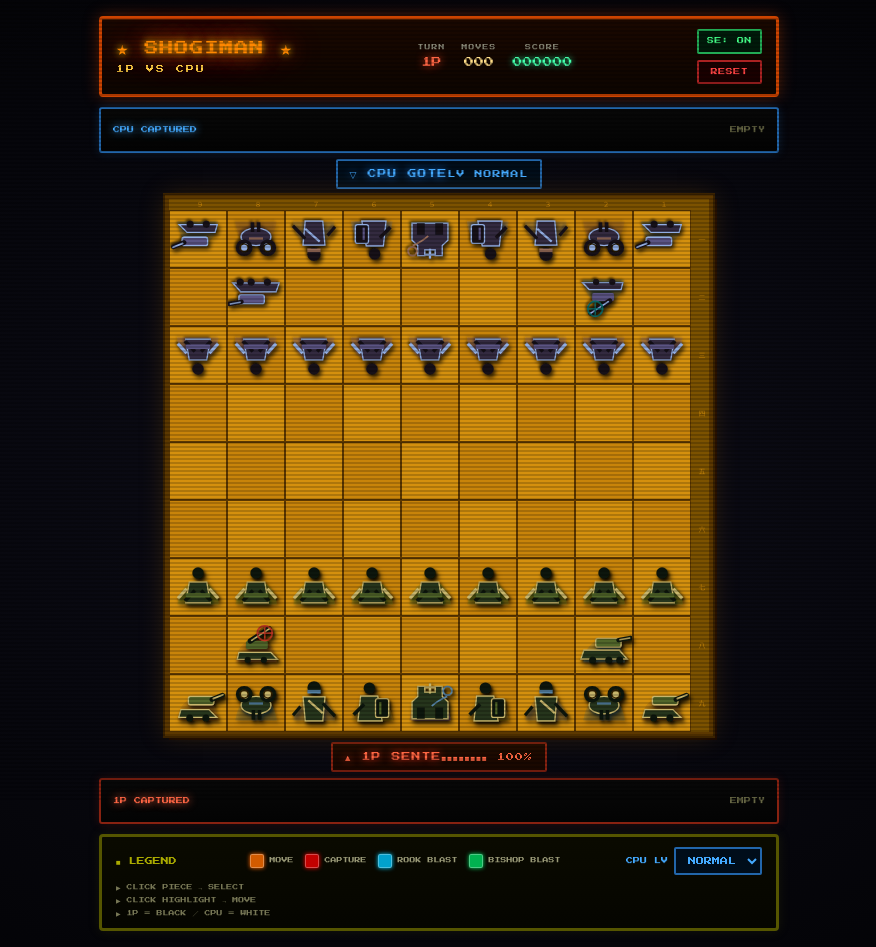
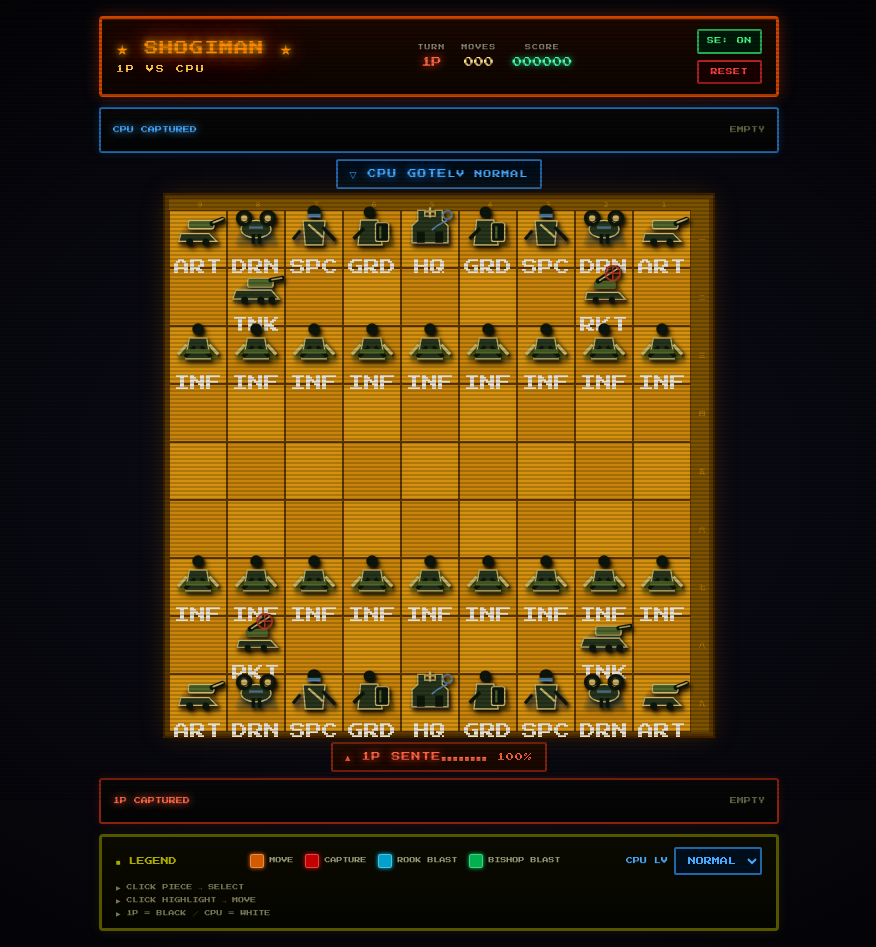
Before and after one commit to HP486379/SHOGIMAN, a React (Vite) app: page / in a window 1280 px wide. Both pictures are taken after a click on the button "START". Shown: the whole page, without its empty margins (201-1077 px from the left). Built offline with nearby package versions, Linux system fonts and the light colour scheme.

Commit message:
Make unit icons upright and add readable type labels

```diff
--- a/src/components/BoardCell.tsx
+++ b/src/components/BoardCell.tsx
@@ -1,5 +1,16 @@
-import { Piece, EffectCell, Position } from '../types/shogi';
+import { Piece, EffectCell, Position, PieceType } from '../types/shogi';
 import { getUnitIcon } from '../assets/unitIcons';
+
+const UNIT_LABELS: Record<PieceType, string> = {
+  pawn: 'INF',
+  lance: 'ART',
+  knight: 'DRN',
+  silver: 'SPC',
+  gold: 'GRD',
+  bishop: 'RKT',
+  rook: 'TNK',
+  king: 'HQ',
+};
 
 interface BoardCellProps {
   row: number;
@@ -19,12 +30,9 @@ function getEffectClass(effect: EffectCell): string {
 
 export function BoardCell({ row, col, piece, isSelected, effect, showCaptureExplosion, onClick }: BoardCellProps) {
   const isLight = (row + col) % 2 === 0;
-  const isWhitePiece = piece?.player === 'white';
-  const pieceOrientationStyle = isWhitePiece
-    ? { transform: 'rotate(180deg)' }
-    : undefined;
-  const selectedPieceClass = isSelected && !isWhitePiece ? 'piece-selected' : '';
+  const selectedPieceClass = isSelected ? 'piece-selected' : '';
   const promotedPieceClass = piece?.promoted ? 'piece-promoted' : '';
+  const sideClass = piece?.player === 'white' ? 'unit-cpu' : 'unit-player';
 
   return (
     <div
@@ -49,10 +57,10 @@ export function BoardCell({ row, col, piece, isSelected, effect, showCaptureExpl
       )}
       {piece && (
         <div
-          className={`piece unit-piece ${piece.player === 'black' ? 'piece-black' : 'piece-white'} ${selectedPieceClass} ${promotedPieceClass}`}
-          style={pieceOrientationStyle}
+          className={`piece unit-piece ${sideClass} ${selectedPieceClass} ${promotedPieceClass}`}
         >
           <img className="unit-icon" src={getUnitIcon(piece)} alt="" draggable={false} />
+          <span className="unit-type-label">{UNIT_LABELS[piece.type]}</span>
           {piece.promoted && <span className="unit-promoted-badge">UP</span>}
         </div>
       )}
```
